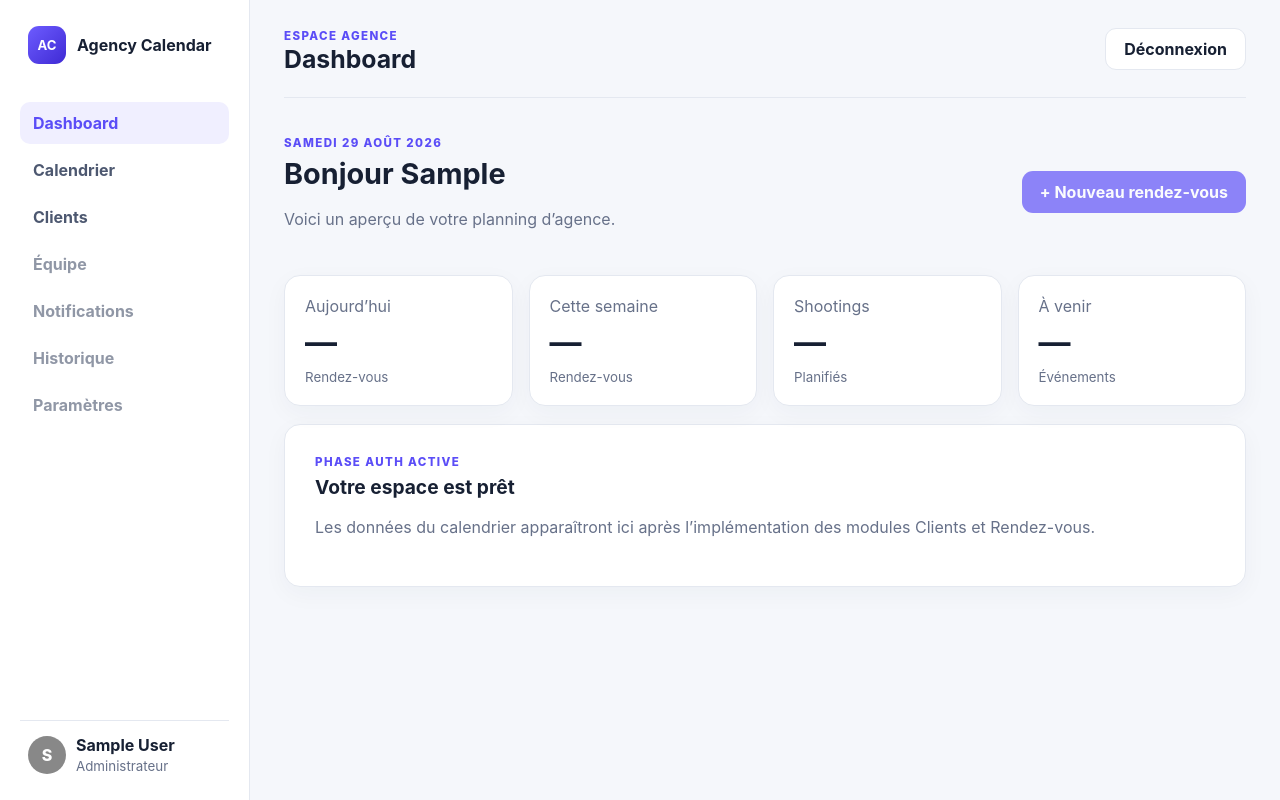
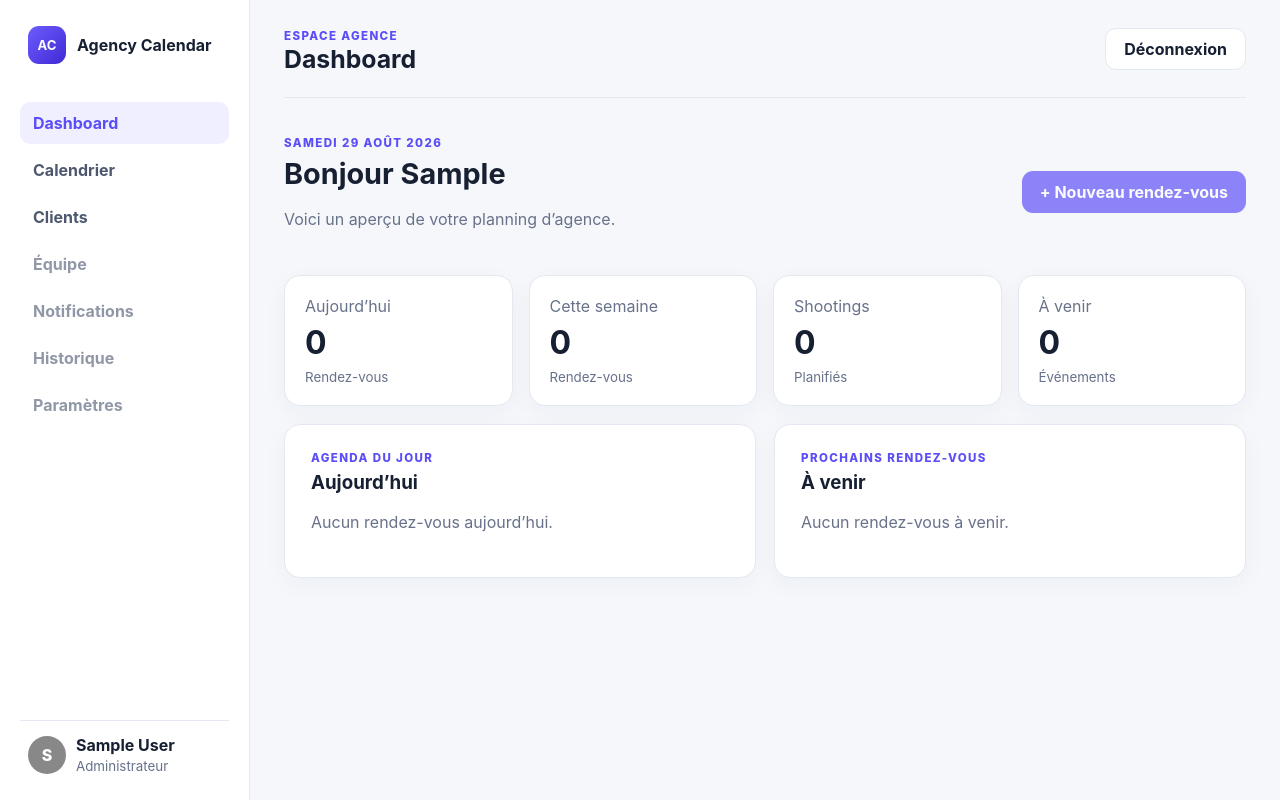
Before and after one commit to H2698/calendrier, a Django app: page /dashboard/ in a window 1280 px wide. Run offline with Django 5.2, Linux system fonts and the light colour scheme; a user stored in the database is signed in; data comes from the database, SQL or seed files in the repository; tables that the repository leaves empty hold one stand-in row (values such as "Sample post"); parts of the project's set-up code (start-up, migrations or seed data) failed here and were passed over.

Commit message:
Add role-aware dashboard data

```diff
--- a/apps/accounts/views.py
+++ b/apps/accounts/views.py
@@ -1,8 +1,14 @@
+from datetime import timedelta
+
 from django.contrib.auth.decorators import login_required
 from django.contrib.auth.views import LoginView
+from django.http import JsonResponse
 from django.shortcuts import render
+from django.utils import timezone
+from django.views.decorators.http import require_GET
 
 from .forms import EmailAuthenticationForm
+from apps.calendar_app.models import Appointment
 
 
 class AgencyLoginView(LoginView):
@@ -13,4 +19,59 @@ class AgencyLoginView(LoginView):
 
 @login_required
 def dashboard(request):
-    return render(request, 'dashboard.html')
+    data = _dashboard_data(request.user)
+    return render(request, 'dashboard.html', data)
+
+
+def _dashboard_data(user):
+    now = timezone.localtime()
+    today_start = now.replace(hour=0, minute=0, second=0, microsecond=0)
+    tomorrow = today_start + timedelta(days=1)
+    week_end = today_start + timedelta(days=7)
+    queryset = Appointment.objects.filter(
+        deleted_at__isnull=True,
+    ).exclude(status=Appointment.Status.CANCELLED).select_related(
+        'appointment_type', 'client'
+    ).prefetch_related('members__profile')
+    if user.profile.role == 'member':
+        queryset = queryset.filter(members=user)
+    today = queryset.filter(start_at__gte=today_start, start_at__lt=tomorrow).distinct()
+    upcoming = queryset.filter(start_at__gte=now).distinct()
+    return {
+        'kpis': {
+            'today': today.count(),
+            'week': queryset.filter(start_at__gte=today_start, start_at__lt=week_end).distinct().count(),
+            'shootings': queryset.filter(
+                start_at__gte=today_start,
+                appointment_type__name__iexact='Shooting',
+            ).distinct().count(),
+            'upcoming': upcoming.count(),
+        },
+        'today_appointments': list(today.order_by('start_at')[:10]),
+        'upcoming_appointments': list(upcoming.order_by('start_at')[:5]),
+    }
+
+
+@require_GET
+@login_required
+def dashboard_api(request):
+    data = _dashboard_data(request.user)
+    return JsonResponse(
+        {
+            'kpis': data['kpis'],
+            'today': [_dashboard_item(item) for item in data['today_appointments']],
+            'upcoming': [_dashboard_item(item) for item in data['upcoming_appointments']],
+        }
+    )
+
+
+def _dashboard_item(item):
+    return {
+        'id': str(item.id),
+        'title': item.title,
+        'type': item.appointment_type.name,
+        'start_at': item.start_at.isoformat(),
+        'end_at': item.end_at.isoformat(),
+        'status': item.status,
+        'members': [member.profile.full_name for member in item.members.all()],
+    }
--- a/config/urls.py
+++ b/config/urls.py
@@ -17,13 +17,14 @@ Including another URLconf
 from django.contrib import admin
 from django.urls import include, path
 
-from apps.accounts.views import dashboard
+from apps.accounts.views import dashboard, dashboard_api
 from apps.core import views
 
 urlpatterns = [
     path('', views.index, name='index'),
     path('health/', views.health, name='health'),
     path('dashboard/', dashboard, name='dashboard'),
+    path('api/dashboard/', dashboard_api, name='dashboard-api'),
     path('', include('apps.accounts.urls')),
     path('', include('apps.audit.urls')),
     path('', include('apps.calendar_app.urls')),
--- a/static/css/app.css
+++ b/static/css/app.css
@@ -141,6 +141,13 @@ button, input { font: inherit; }
 .member-field { grid-row: span 2; padding: 12px; border: 1px solid var(--line); border-radius: 11px; }
 .member-field legend { padding: 0 4px; font-size: .86rem; font-weight: 750; }
 .check-option { display: flex; align-items: center; gap: 8px; padding: 5px 0; font-weight: 500 !important; }
+.dashboard-lists { margin-top: 18px; }
+.dashboard-lists h3 { margin: 4px 0 16px; }
+.agenda-row { display: flex; gap: 14px; padding: 12px 0; border-bottom: 1px solid var(--line); color: var(--text); }
+.agenda-row:last-child { border-bottom: 0; }
+.agenda-row time { min-width: 68px; color: var(--primary); font-weight: 750; }
+.agenda-row span, .agenda-row small { display: block; }
+.agenda-row small { margin-top: 3px; color: var(--muted); }
 
 @media (max-width: 900px) {
   .app-shell { grid-template-columns: 82px minmax(0, 1fr); }
--- a/templates/dashboard.html
+++ b/templates/dashboard.html
@@ -14,15 +14,14 @@
   </section>
 
   <section class="kpi-grid" aria-label="Indicateurs du calendrier">
-    <article class="kpi-card"><span>Aujourd’hui</span><strong>—</strong><small>Rendez-vous</small></article>
-    <article class="kpi-card"><span>Cette semaine</span><strong>—</strong><small>Rendez-vous</small></article>
-    <article class="kpi-card"><span>Shootings</span><strong>—</strong><small>Planifiés</small></article>
-    <article class="kpi-card"><span>À venir</span><strong>—</strong><small>Événements</small></article>
+    <article class="kpi-card"><span>Aujourd’hui</span><strong>{{ kpis.today }}</strong><small>Rendez-vous</small></article>
+    <article class="kpi-card"><span>Cette semaine</span><strong>{{ kpis.week }}</strong><small>Rendez-vous</small></article>
+    <article class="kpi-card"><span>Shootings</span><strong>{{ kpis.shootings }}</strong><small>Planifiés</small></article>
+    <article class="kpi-card"><span>À venir</span><strong>{{ kpis.upcoming }}</strong><small>Événements</small></article>
   </section>
 
-  <section class="placeholder-card">
-    <p class="eyebrow">Phase Auth active</p>
-    <h3>Votre espace est prêt</h3>
-    <p class="muted-text">Les données du calendrier apparaîtront ici après l’implémentation des modules Clients et Rendez-vous.</p>
+  <section class="detail-grid dashboard-lists">
+    <article class="data-card detail-card"><p class="eyebrow">Agenda du jour</p><h3>Aujourd’hui</h3>{% for item in today_appointments %}<a class="agenda-row" href="{% url 'calendar_app:calendar-page' %}"><time>{{ item.start_at|date:"H:i" }}</time><span><strong>{{ item.title }}</strong><small>{{ item.appointment_type.name }} · {{ item.get_status_display }}</small></span></a>{% empty %}<p class="muted-text">Aucun rendez-vous aujourd’hui.</p>{% endfor %}</article>
+    <article class="data-card detail-card"><p class="eyebrow">Prochains rendez-vous</p><h3>À venir</h3>{% for item in upcoming_appointments %}<a class="agenda-row" href="{% url 'calendar_app:calendar-page' %}"><time>{{ item.start_at|date:"d/m H:i" }}</time><span><strong>{{ item.title }}</strong><small>{{ item.appointment_type.name }}</small></span></a>{% empty %}<p class="muted-text">Aucun rendez-vous à venir.</p>{% endfor %}</article>
   </section>
 {% endblock %}
```
